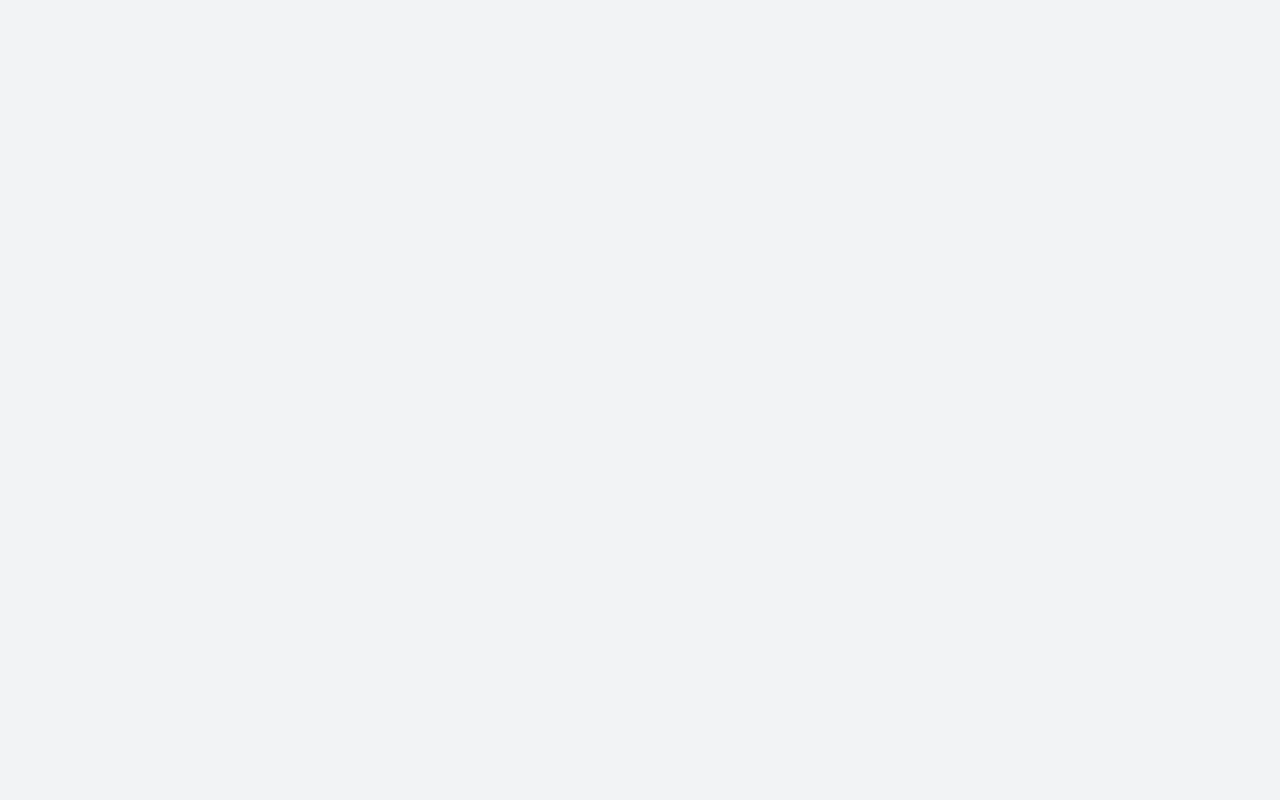
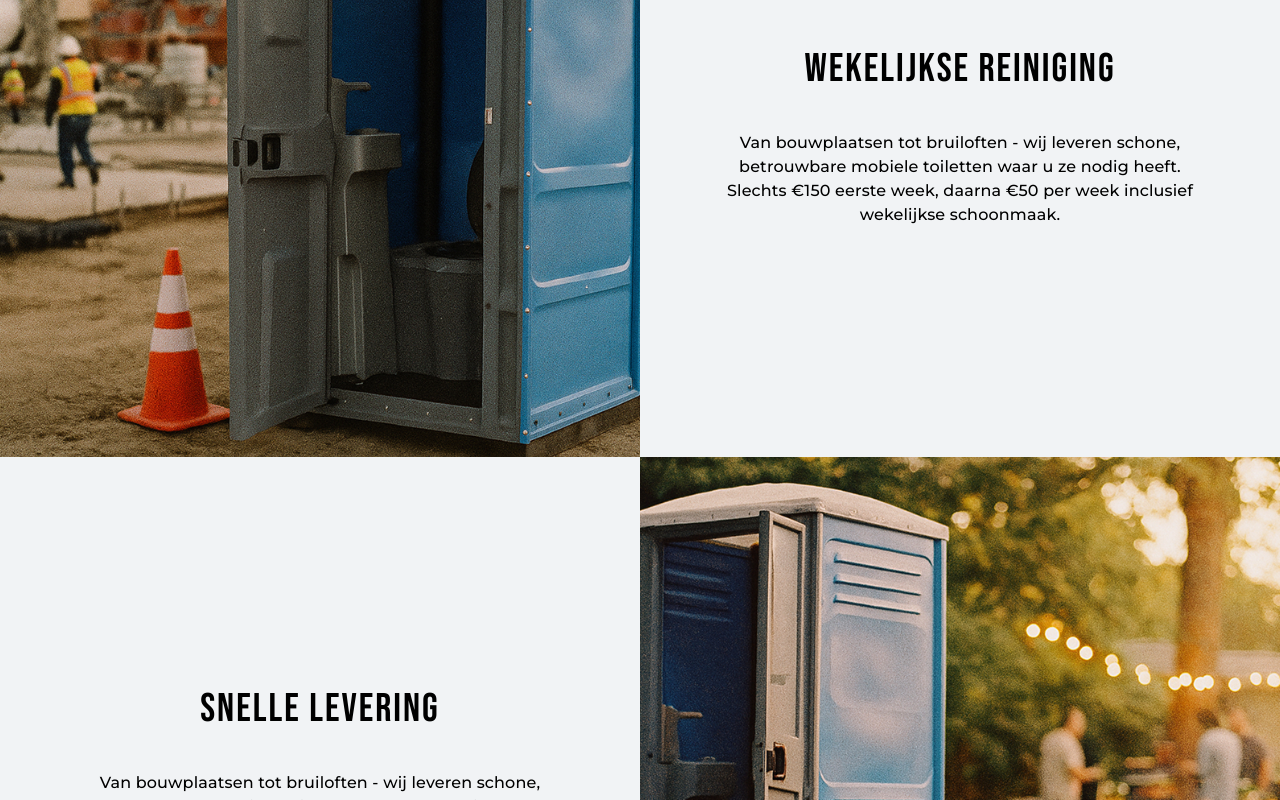
Before and after one commit to MikeyS2002/wc-direct, a Next.js app: page / in a window 1280 px wide. Shown: the part 1440-2240 px from the top of the page. Before the commit the page ends 1097 px from the top, so only its background shows below. Built offline with nearby package versions, Linux system fonts and the light colour scheme.

Commit message:
homepage

```diff
--- a/app/globals.css
+++ b/app/globals.css
@@ -28,6 +28,12 @@
     .h2 {
         @apply font-bebas text-[40px] tracking-[0.05em] leading-[110%];
     }
+    .h3 {
+        @apply font-bebas text-[32px] tracking-[0.05em] leading-[110%];
+    }
+    .large {
+        @apply text-[20px] tracking-[0.01em];
+    }
     p,
     .body {
         @apply text-[14px] md:text-[16px] tracking-[0.01em];
--- a/app/page.js
+++ b/app/page.js
@@ -1,56 +1,60 @@
 import AnimatedHeader from "@/components/AnimatedHeader";
-import Image from "next/image";
+import Blocks from "@/components/Blocks";
+import FAQ from "@/components/FAQ";
+import SideText from "@/components/SideText";
+import TextImage from "@/components/TextImage";
+
+const questions = [
+    {
+        question: "Hoeveel kost een mobiel toilet?",
+        answer: "Van bouwplaatsen tot bruiloften - wij leveren schone, betrouwbare mobiele toiletten waar u ze nodig heeft. Slechts €150 eerste week, daarna €50 per week inclusief wekelijkse schoonmaak.",
+    },
+    {
+        question: "Hoeveel kost een mobiel toilet?",
+        answer: "Van bouwplaatsen tot bruiloften - wij leveren schone, betrouwbare mobiele toiletten waar u ze nodig heeft. Slechts €150 eerste week, daarna €50 per week inclusief wekelijkse schoonmaak. Van bouwplaatsen tot bruiloften - wij leveren schone, betrouwbare mobiele toiletten waar u ze nodig heeft. Slechts €150 eerste week, daarna €50 per week inclusief wekelijkse schoonmaak.",
+    },
+    {
+        question: "Hoeveel kost een mobiel toilet?",
+        answer: "Van bouwplaatsen tot bruiloften - wij leveren schone, betrouwbare mobiele toiletten waar u ze nodig heeft. Slechts €150 eerste week, daarna €50 per week inclusief wekelijkse schoonmaak.",
+    },
+    {
+        question: "Hoeveel kost een mobiel toilet?",
+        answer: "Van bouwplaatsen tot bruiloften - wij leveren schone, betrouwbare mobiele toiletten waar u ze nodig heeft. Slechts €150 eerste week, daarna €50 per week inclusief wekelijkse schoonmaak. Van bouwplaatsen tot bruiloften - wij leveren schone, betrouwbare mobiele toiletten waar u ze nodig heeft. Slechts €150 eerste week, daarna €50 per week inclusief wekelijkse schoonmaak.",
+    },
+    {
+        question: "Hoeveel kost een mobiel toilet?",
+        answer: "Van bouwplaatsen tot bruiloften - wij leveren schone, betrouwbare mobiele toiletten waar u ze nodig heeft. Slechts €150 eerste week, daarna €50 per week inclusief wekelijkse schoonmaak.",
+    },
+];
 
 export default function Home() {
     return (
         <main className="">
             <AnimatedHeader />
-            <section className="mx-5 my-10 md:m-10 md:w-[500px] md:ml-auto">
-                <h2 className="font-semibold mb-2">
-                    Sanitaire voorzieningen voor elk project
-                </h2>
-                <p>
-                    Van bouwplaatsen tot bruiloften - wij leveren schone,
-                    betrouwbare mobiele toiletten waar u ze nodig heeft. Slechts{" "}
-                    <span className="font-semibold">€150 eerste week</span>,
-                    daarna <span className="font-semibold">€50 per week</span>{" "}
-                    inclusief wekelijkse schoonmaak.
-                </p>
-            </section>
-            <section className="grid grid-cols-2 gap-5 mx-10">
-                <div>
-                    <div className="aspect-video w-full">
-                        <Image
-                            src="/images/bedrijf.jpg"
-                            alt="alt"
-                            className="object-cover"
-                            width={700}
-                            height={500}
-                        />
-                    </div>
-                    <div className="mt-2">
-                        <h3 className="h2">Voor bedrijven</h3>
-                        <p className="opacity-50">
-                            Vraag direct een offerte aan
-                        </p>
-                    </div>
-                </div>
-                <div>
-                    <div className="aspect-video w-full">
-                        <Image
-                            src="/images/particulier.jpg"
-                            alt="alt"
-                            className="object-cover"
-                            width={700}
-                            height={500}
-                        />
-                    </div>
-                    <div className=" mt-2">
-                        <h3 className="h2">Voor particulieren</h3>
-                        <p className="opacity-50">Betaal direct</p>
-                    </div>
-                </div>
-            </section>
+            <SideText />
+            <Blocks />
+            <TextImage
+                img="/images/bedrijf.jpg"
+                alt="alt"
+                mt
+                title="Wekelijkse reiniging"
+                text="Van bouwplaatsen tot bruiloften - wij leveren schone, betrouwbare mobiele toiletten waar u ze nodig heeft. Slechts €150 eerste week, daarna €50 per week inclusief wekelijkse schoonmaak."
+            />
+            <TextImage
+                img="/images/particulier.jpg"
+                alt="alt"
+                reverse
+                title="Snelle levering"
+                text="Van bouwplaatsen tot bruiloften - wij leveren schone, betrouwbare mobiele toiletten waar u ze nodig heeft. Slechts €150 eerste week, daarna €50 per week inclusief wekelijkse schoonmaak."
+            />
+            <TextImage
+                img="/images/bedrijf.jpg"
+                alt="alt"
+                mb
+                title="Flexibele  huurperiode"
+                text="Van bouwplaatsen tot bruiloften - wij leveren schone, betrouwbare mobiele toiletten waar u ze nodig heeft. Slechts €150 eerste week, daarna €50 per week inclusief wekelijkse schoonmaak."
+            />
+            <FAQ questions={questions} />
         </main>
     );
 }
--- a/components/AnimatedHeader.jsx
+++ b/components/AnimatedHeader.jsx
@@ -16,7 +16,14 @@ const AnimatedHeader = () => {
 
     return (
         <div className="m-5 md:m-10 mt-20 md:mt-10">
-            <h1 className="h1 w-[66%]">Schoon en fris sanitair voor </h1>
+            <h1 className="sr-only">
+                Schoon en fris sanitair voor de bouw, evenementen, particulier
+                en elk project - Professionele sanitairoplossingen voor alle
+                sectoren
+            </h1>
+            <span className="h1 block w-[66%]">
+                Schoon en fris sanitair voor{" "}
+            </span>
             <div className="overflow-y-hidden relative h-[44px] md:h-[110px]">
                 <AnimatePresence>
                     <motion.span
@@ -25,7 +32,7 @@ const AnimatedHeader = () => {
                         animate={{ y: 0 }}
                         exit={{ y: "-100%" }}
                         transition={{
-                            duration: 0.5,
+                            duration: 0.3,
                             ease: "easeOut",
                         }}
                         className="h1 absolute top-0 left-0 whitespace-nowrap"
--- /dev/null
+++ b/components/Blocks.jsx
@@ -0,0 +1,41 @@
+import React from "react";
+import Image from "next/image";
+
+const Blocks = () => {
+    return (
+        <section className="grid grid-cols-2 gap-5 mx-10">
+            <div>
+                <div className="aspect-video w-full">
+                    <Image
+                        src="/images/bedrijf.jpg"
+                        alt="alt"
+                        className="object-cover w-full"
+                        width={700}
+                        height={500}
+                    />
+                </div>
+                <div className="mt-2">
+                    <h3 className="h2">Voor bedrijven</h3>
+                    <p className="opacity-50">Vraag direct een offerte aan</p>
+                </div>
+            </div>
+            <div>
+                <div className="aspect-video  w-full">
+                    <Image
+                        src="/images/particulier.jpg"
+                        alt="alt"
+                        className="object-cover w-full"
+                        width={700}
+                        height={500}
+                    />
+                </div>
+                <div className=" mt-2">
+                    <h3 className="h2">Voor particulieren</h3>
+                    <p className="opacity-50">Betaal direct</p>
+                </div>
+            </div>
+        </section>
+    );
+};
+
+export default Blocks;
--- /dev/null
+++ b/components/FAQ.jsx
@@ -0,0 +1,51 @@
+"use client";
+import React, { useState, useRef, useEffect } from "react";
+
+const FAQ = ({ questions }) => {
+    const [openIndex, setOpenIndex] = useState(null);
+    const refs = useRef([]);
+
+    const toggleFAQ = (index) => {
+        setOpenIndex(openIndex === index ? null : index);
+    };
+
+    useEffect(() => {
+        refs.current.forEach((ref, i) => {
+            if (ref) {
+                if (openIndex === i) {
+                    ref.style.height = ref.scrollHeight + "px";
+                } else {
+                    ref.style.height = "0px";
+                }
+            }
+        });
+    }, [openIndex]);
+
+    return (
+        <section className="px-10 w-[calc(100%-500px)]">
+            <h3 className="h2 pb-5">Veelgestelde vragen</h3>
+            {questions.map((faq, i) => (
+                <div
+                    className={`py-5 border-t first-of-type:border-t-[3px] w-full border-black/30 first-of-type:border-black`}
+                    key={i}
+                >
+                    <h5
+                        className="large cursor-pointer"
+                        onClick={() => toggleFAQ(i)}
+                    >
+                        {faq.question}
+                    </h5>
+                    <div
+                        ref={(el) => (refs.current[i] = el)}
+                        className="transition-all ease-out duration-300 overflow-hidden"
+                        style={{ height: "0px" }}
+                    >
+                        <p className="pt-2">{faq.answer}</p>
+                    </div>
+                </div>
+            ))}
+        </section>
+    );
+};
+
+export default FAQ;
--- /dev/null
+++ b/components/SideText.jsx
@@ -0,0 +1,20 @@
+import React from "react";
+
+const SideText = () => {
+    return (
+        <section className="mx-5 my-10 md:m-10 md:w-[500px] md:ml-auto">
+            <h2 className="font-semibold mb-2">
+                Sanitaire voorzieningen voor elk project
+            </h2>
+            <p>
+                Van bouwplaatsen tot bruiloften - wij leveren schone,
+                betrouwbare mobiele toiletten waar u ze nodig heeft. Slechts{" "}
+                <span className="font-semibold">€150 eerste week</span>, daarna{" "}
+                <span className="font-semibold">€50 per week</span> inclusief
+                wekelijkse schoonmaak.
+            </p>
+        </section>
+    );
+};
+
+export default SideText;
--- /dev/null
+++ b/components/TextImage.jsx
@@ -0,0 +1,32 @@
+import React from "react";
+import Image from "next/image";
+
+const TextImage = ({ img, alt, mt, mb, text, title, reverse }) => {
+    return (
+        <section
+            className={` ${mt ? "mt-40" : ""} ${
+                mb ? "mb-40" : ""
+            }  grid grid-cols-2`}
+        >
+            <div className={`aspect-square w-full ${reverse ? "order-2" : ""}`}>
+                <Image
+                    src={img}
+                    alt={alt}
+                    className="object-cover w-full h-full"
+                    width={1000}
+                    height={1000}
+                />
+            </div>
+            <div
+                className={`flex gap-10 md:mx-20 mx-10 flex-col justify-center items-center text-center ${
+                    reverse ? "order-1" : ""
+                }`}
+            >
+                <h4 className="h2">{title}</h4>
+                <p>{text}</p>
+            </div>
+        </section>
+    );
+};
+
+export default TextImage;
```
